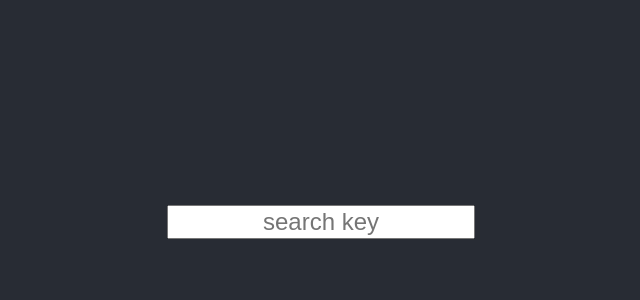
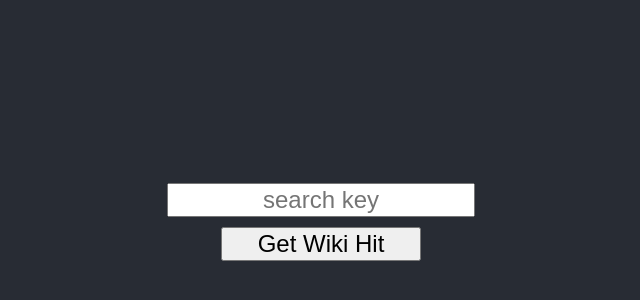
Before and after one commit to elye/demo_graphql_fullstack_mobile, a React (Create React App) app in the folder client-web/: page / in a window 1280 px wide. Shown: the part 178-478 px from the top of the page, without its empty margins (319-959 px from the left). Built offline with nearby package versions, Linux system fonts and the light colour scheme.

Commit message:
Add submit button

```diff
--- a/client-web/src/SearchBox.js
+++ b/client-web/src/SearchBox.js
@@ -4,7 +4,10 @@ export default class SearchBox extends Component {
     render() {
         return (
             <form onSubmit={this.onSubmit}>
-                <InputBox />
+                <div > <InputBox /> </div>
+                <button className="key-submit-button" type="submit">
+                    Get Wiki Hit
+                </button>
             </form>
         );
     }
--- a/client-web/src/index.css
+++ b/client-web/src/index.css
@@ -15,6 +15,14 @@ code {
 .key-input {
   width: 300px;
   font-size: 24px;
-  margin: 50px;
+  margin-top: 50px;
   text-align: center;
 }
+
+.key-submit-button {
+  width: 200px;
+  margin-top: 10px;
+  margin-bottom: 50px;
+  font-size: 24px;
+  text-align: center;
+}
```
